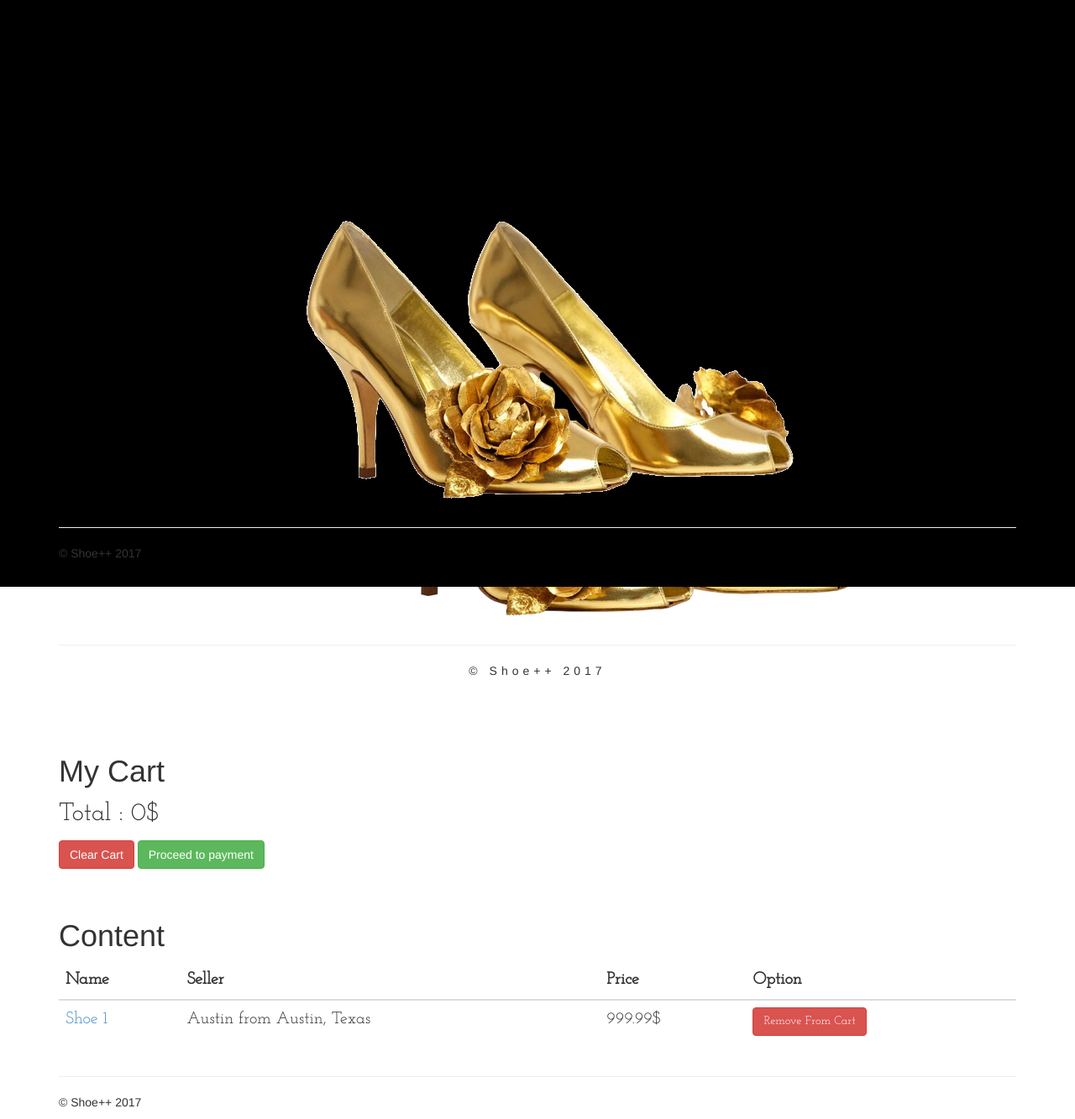
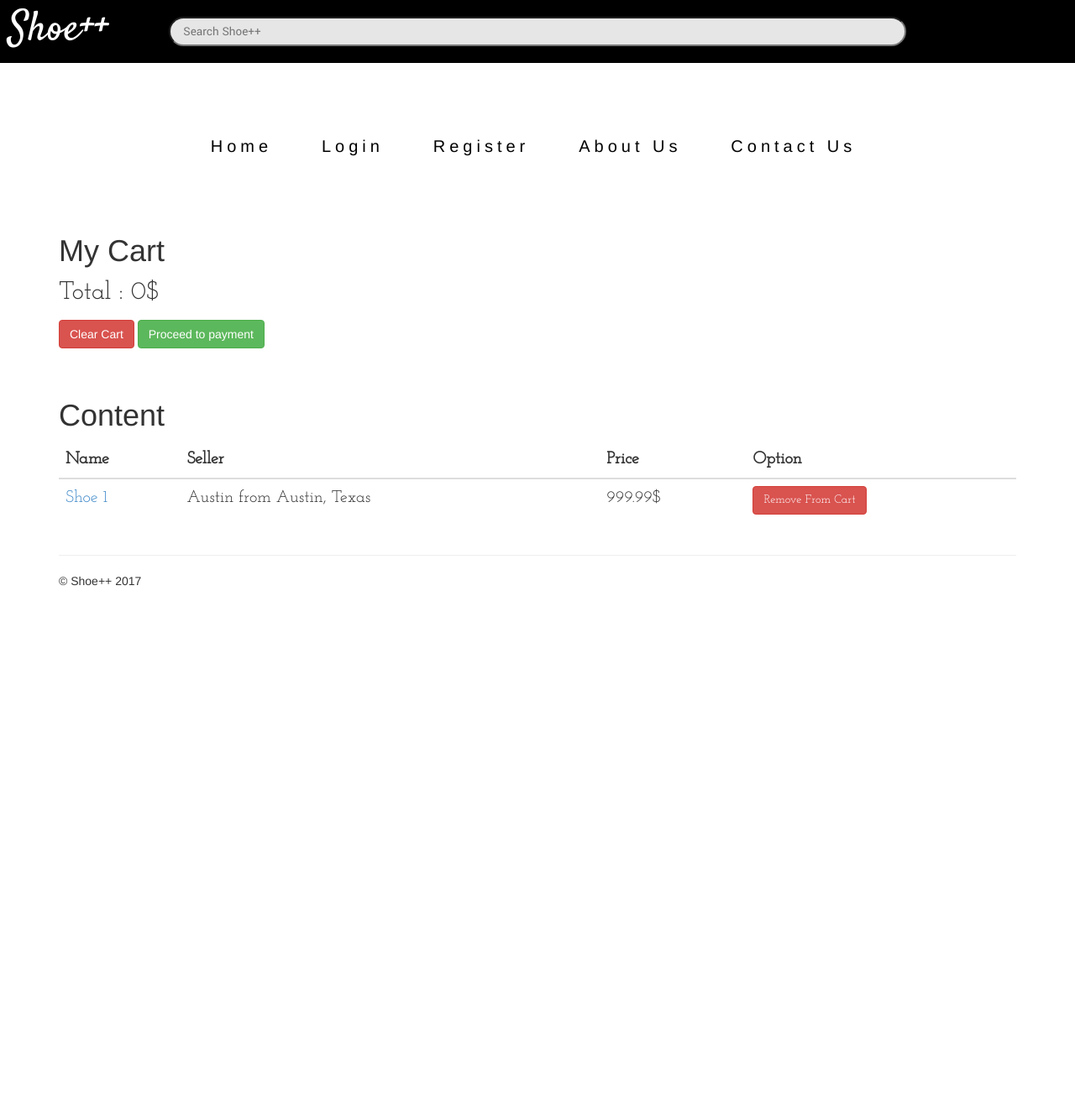
Before and after one commit to banujan59/htdocs, a PHP site: page /app/views/home/cart.php in a window 1280 px wide. Shown: the whole page at 84% size. After the commit the page ends 698 px from the top, so only its background shows below. Run offline with PHP 8.4, Linux system fonts and the light colour scheme; style sheets or scripts are compiled from the project's sources.

Commit message:
Linked cart page (TODO)

```diff
--- a/app/controllers/Home.php
+++ b/app/controllers/Home.php
@@ -206,5 +206,19 @@ class Home extends Controller{
 			$this->view("Home/sell_item");
 		}
 	}
+
+	public function cart()
+	{
+		// a user who is not logged in, shouldn't access this page
+		if( !isset($_SESSION["uname"]) || $_SESSION["uname"] == null)
+		{
+			header('location:/home/index');
+		}
+
+		// retrieve cart items
+		// TODO
+
+		$this->view("Home/cart");
+	}
 }
 ?>
--- a/app/views/Home/userInfo.php
+++ b/app/views/Home/userInfo.php
@@ -86,6 +86,8 @@
 									<button id="updateProfileButton" type="button" class="btn btn-warning" onClick="location='/home/modify';">Update Profile</button>
 										<br/><br/>
 									<button id="sellItemButton" type="button" class="btn btn-warning" onClick="location='/home/sellItem';">Sell an item</button>
+									<br/><br/>
+									<button id="viewCart" type="button" class="btn btn-warning" onClick="location='/home/cart';">View My Cart</button>
 								</div>
 							</div>
 
--- a/app/views/home/cart.php
+++ b/app/views/home/cart.php
@@ -3,12 +3,12 @@
 	<head>
 		<title>Shoe++ - Home</title>
 		<meta charset="utf-8"/>
-		<link rel="icon" href="images/logo.png">
+		<link rel="icon" href="/resources/images/logo.png">
 
 		<!-- Style sheets -->
-		<link rel="stylesheet" href="css/bootstrap.min.css"/>
-		<link rel="stylesheet" href="css/style.css"/>
-		<link rel="stylesheet" href="css/product.css"/>
+		<link rel="stylesheet" href="/resources/css/bootstrap.min.css"/>
+		<link rel="stylesheet" href="/resources/css/style.css"/>
+		<link rel="stylesheet" href="/resources/css/product.css"/>
 
 		<!-- Fonts -->
 		<link href="https://fonts.googleapis.com/css?family=Josefin+Slab" rel="stylesheet"/>
@@ -16,14 +16,14 @@
 		<link href="https://fonts.googleapis.com/css?family=Satisfy" rel="stylesheet">
 
 		<!-- Scripts -->
-		<script src="js/jquery-1.10.2.min.js"></script>
-		<script src="js/product.js"></script>
+		<script src="/resources/js/jquery-1.10.2.min.js"></script>
+		<script src="/resources/js/product.js"></script>
 	</head>
 
 	<body>
 		<div class="topBar">
 			<script>
-				$(".topBar").load("../resources/topbar.php");
+				$(".topBar").load("/resources/topbar.php");
 			</script>
 		</div>
 
@@ -32,7 +32,7 @@
 			<div class="row">
 			<nav>
 				<script>
-					$("nav").load("../resources/navbar.php");
+					$("nav").load("/resources/navbar.php");
 				</script>
 			</nav>
 			</div>
@@ -74,7 +74,7 @@
 						</thead>
 						<tbody>
 							<tr>
-								<td><a href="">Shoe 1</a></td>
+								<td><a href="/resources/">Shoe 1</a></td>
 								<td>Austin from Austin, Texas</td>
 								<td>999.99$</td>
 								<td>
```
